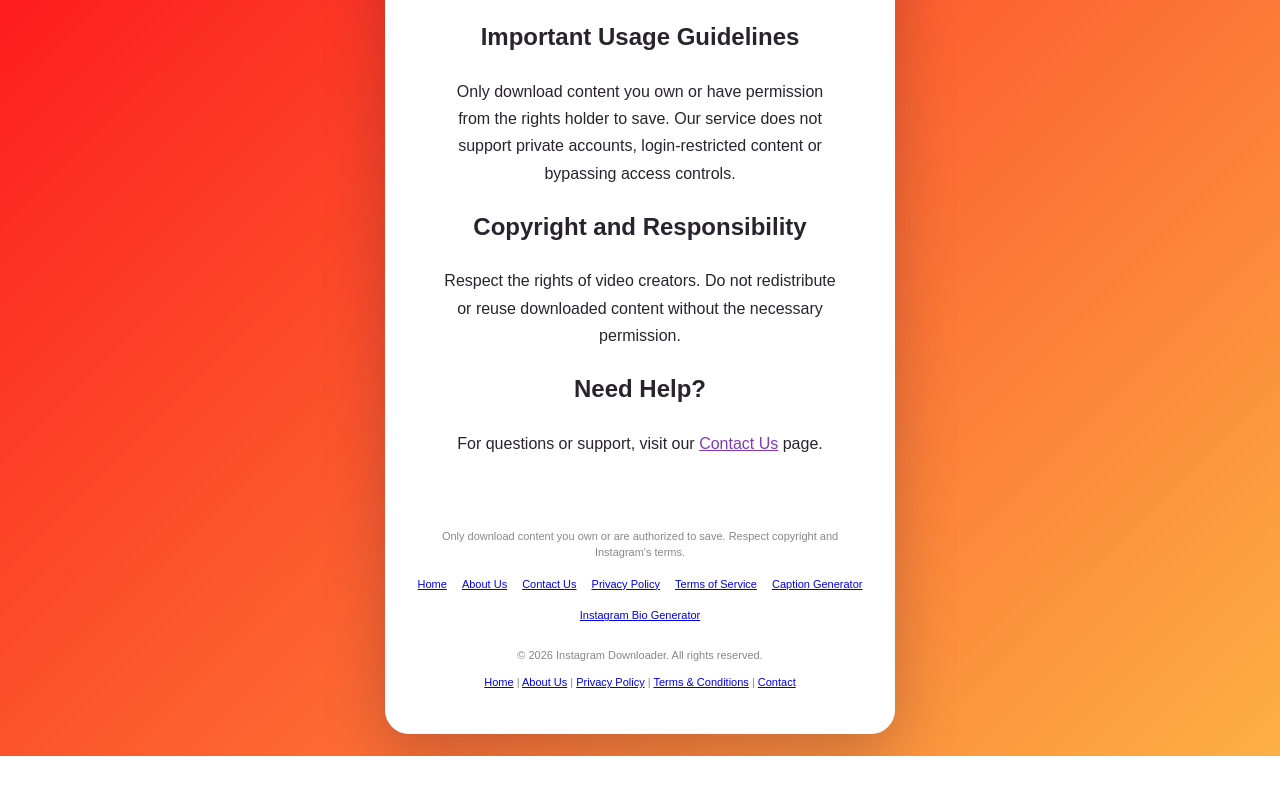
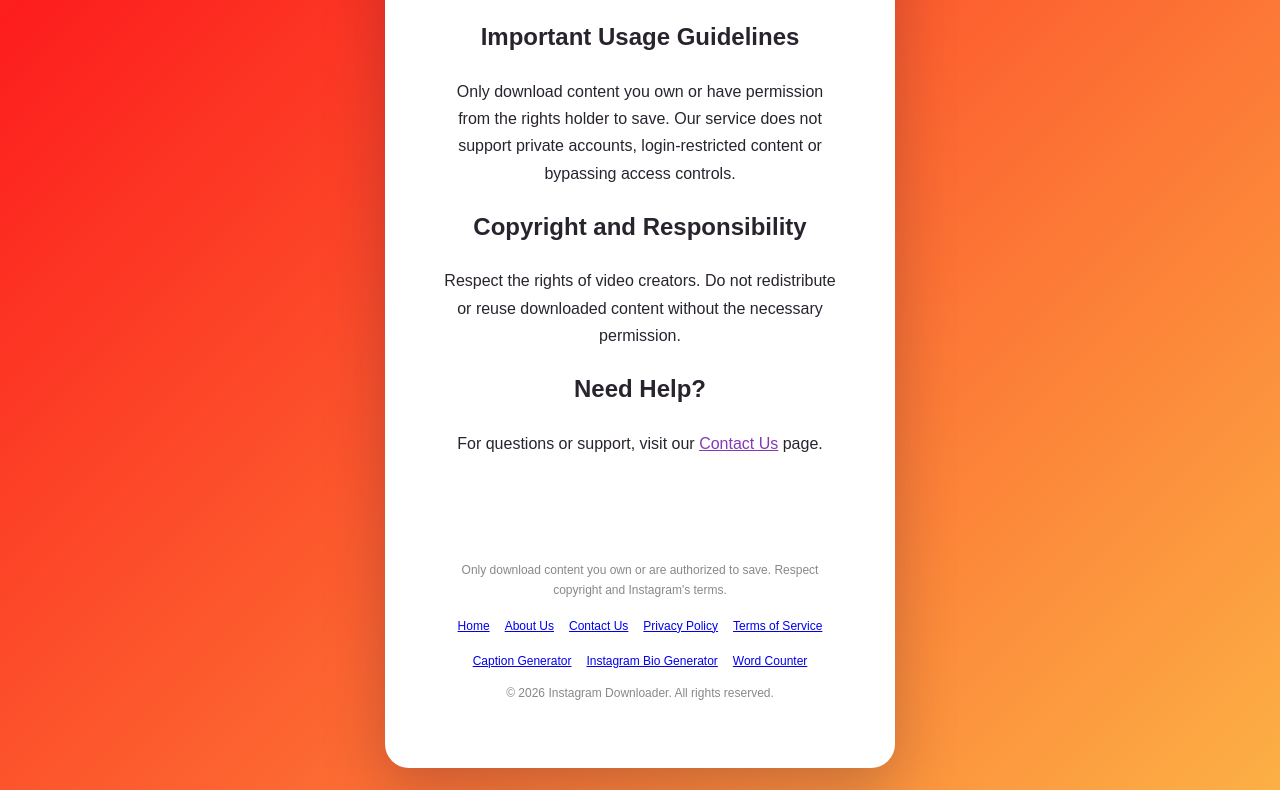
Before and after one commit to nu3883995-hash/Instagram-downloader., a website: page index.html in a window 1280 px wide. Shown: the part 2474-3264 px from the top of the page. Before the commit the page ends 3230 px from the top, so only its background shows below. Drawn offline with Linux system fonts and the light colour scheme.

Commit message:
Update index.html

```diff
--- a/index.html
+++ b/index.html
@@ -133,15 +133,14 @@
   </p>
 </section>
 
-  <footer>
+<footer style="text-align:center;font-size:12px;line-height:1.7;color:#888;margin-top:25px;padding:20px;">
   <p>
     Only download content you own or are authorized to save.
     Respect copyright and Instagram's terms.
   </p>
 
   <nav aria-label="Footer navigation"
-       style="display:flex;justify-content:center;flex-wrap:wrap;gap:15px;margin-top:15px">
-
+       style="display:flex;justify-content:center;flex-wrap:wrap;gap:15px;margin-top:15px;">
     <a href="/">Home</a>
     <a href="/about.html">About Us</a>
     <a href="/contact.html">Contact Us</a>
@@ -149,20 +148,18 @@
     <a href="/terms.html">Terms of Service</a>
     <a href="/caption-generator.html">Caption Generator</a>
     <a href="/bio-generator.html">Instagram Bio Generator</a>
+    <a href="/word-counter.html">Word Counter</a>
   </nav>
-<footer>
+
   <p>© 2026 Instagram Downloader. All rights reserved.</p>
-  <p>
-    <a href="/">Home</a> |
-    <a href="/about.html">About Us</a> |
-    <a href="/privacy.html">Privacy Policy</a> |
-    <a href="/terms.html">Terms & Conditions</a> |
-    <a href="/contact.html">Contact</a>
-  </p>
 </footer>
-</main><script>
+</main>
+
+<script>
 const form=document.querySelector('#form'),input=document.querySelector('#url'),statusBox=document.querySelector('#status'),submit=document.querySelector('#submit');
 function show(message,type=''){statusBox.textContent=message;statusBox.className='status '+type;}
 document.querySelector('#paste').addEventListener('click',async()=>{try{input.value=await navigator.clipboard.readText();show('Link pasted. Press Download video.','ok')}catch{show('Clipboard access unavailable. Paste the link into the box.')}});
 form.addEventListener('submit',async e=>{e.preventDefault();const url=input.value.trim();if(!url){show('Please paste an Instagram link.','error');return;}submit.disabled=true;submit.textContent='⏳ Preparing download…';show('Checking the public post. Please wait…');try{const response=await fetch('/api/download',{method:'POST',headers:{'Content-Type':'application/json'},body:JSON.stringify({url})});const type=response.headers.get('content-type')||'';if(!response.ok){const data=type.includes('application/json')?await response.json():{error:'Download failed.'};throw new Error(data.error||'Download failed.');}const blob=await response.blob();const disposition=response.headers.get('content-disposition')||'';const match=disposition.match(/filename="?([^";]+)"?/i);const filename=match?match[1]:'instagram-video.mp4';const objectUrl=URL.createObjectURL(blob);const a=document.createElement('a');a.href=objectUrl;a.download=filename;document.body.appendChild(a);a.click();a.remove();URL.revokeObjectURL(objectUrl);show('Your video download has started.','ok');}catch(err){show(err.message||'Something went wrong. Please try again.','error');}finally{submit.disabled=false;submit.textContent='⬇ Download video';}});
-</script></body></html>
+</script>
+</body>
+</html>
```
